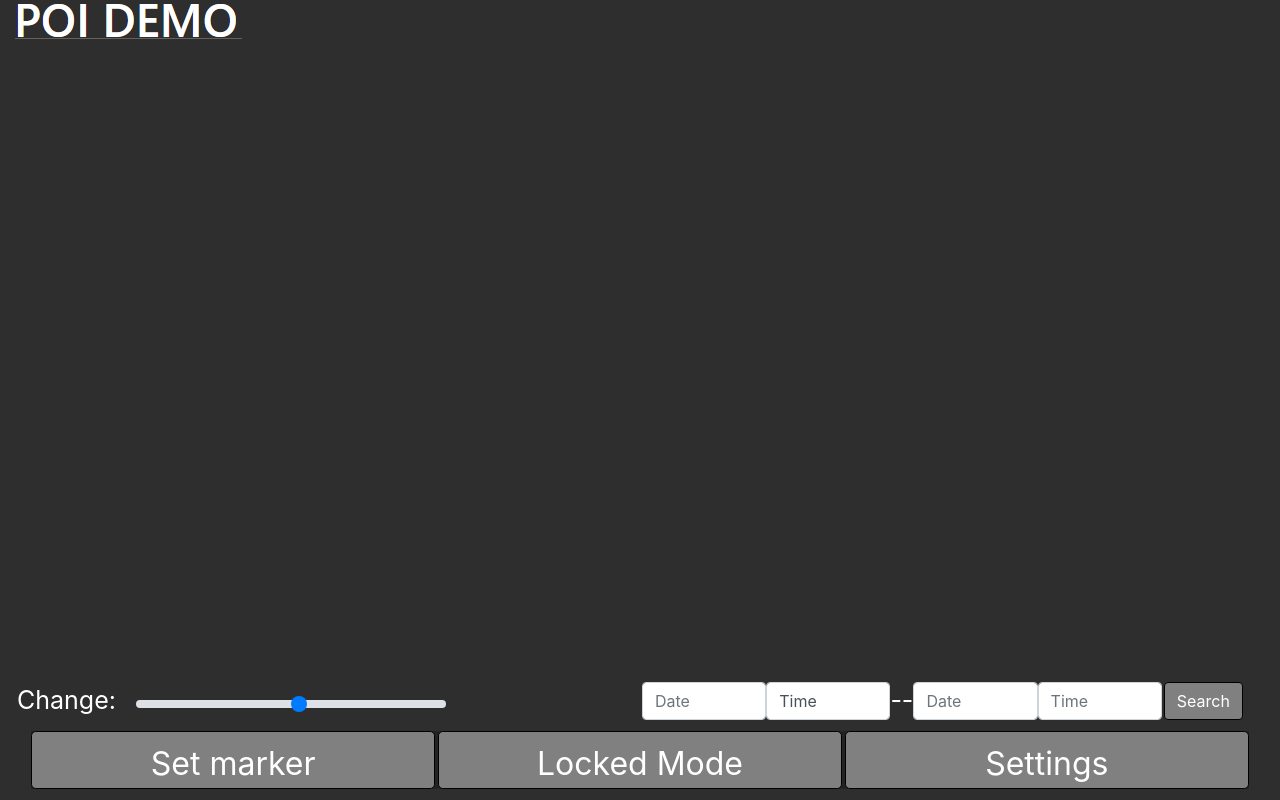
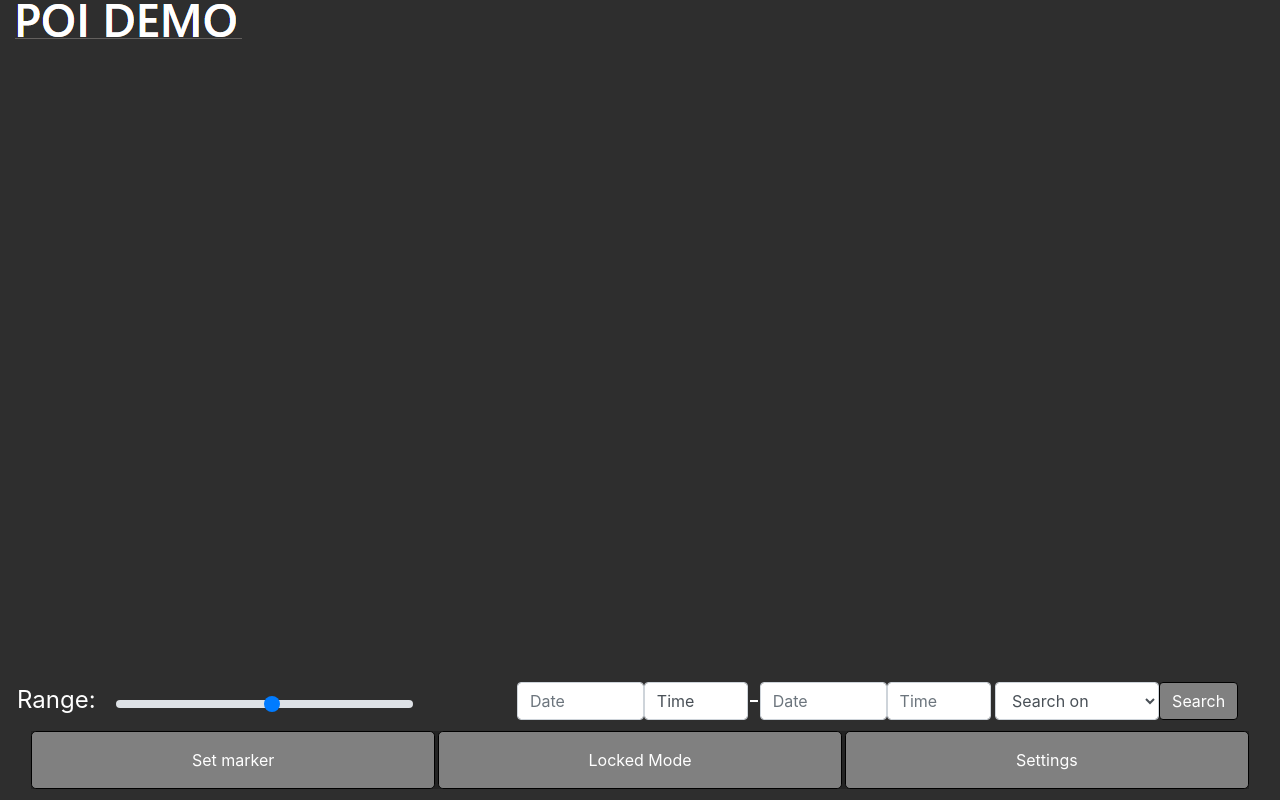
Before and after one commit to MTBorg/Place-of-interest, a Flask app: template server/templates/index.html in a window 1280 px wide. Run offline with Flask 2, Linux system fonts and the light colour scheme; the template is opened without the code that fills it, so the values that code supplies are empty; some libraries are stand-ins or nearby versions.

Commit message:
Added a search select
Back end can now know what the user wants to search for.

```diff
--- a/server/static/css/styles.css
+++ b/server/static/css/styles.css
@@ -26,47 +26,47 @@ body{
 #mapScaler {
     height: 80%;
     padding: 2px !important;
-    width: 50% !important;
+    width: 40% !important;
     clear: left !important;
     float: left !important;
 }
 #slideLabel {
-    font-size: 25px !important;
+    font-size: 1.5rem !important;
     color: white !important;
     clear: left !important;
     float: left !important;
 }
 #slider1 {
-    width: 50% !important;
+    width: 60% !important;
     margin-left: 20px !important;
     margin-top: 18px !important;
 }
 
 .date{
-	width: 20% !important;
+	width: 17% !important;
 	float: left !important;
 }
 .dateform {
     height: 80%;
     clear: left !important;
     clear: right !important;
-    width: 50% !important;
+    width: 60% !important;
     padding: 2px !important;
     float: right !important;
 }
 .time{
-	width: 20% !important;
+	width: 14% !important;
 	float: left !important;
 }
 #Cont{
 	height: 100%;
 }
 #row0{
-	height: 4%;
+	height: 5%;
 }
 
 #row1{
-	height: 81%;
+	height: 80%;
 	margin: auto !important;
 	width: 100% !important;
 	padding: 4px;
@@ -134,7 +134,7 @@ body{
 
 .but-graphics {
     height: 100% !important;
-    font-size: 2rem !important;
+    font-size: 1rem !important;
     background-color: grey !important;
     border: 1px solid black !important;
     transition: width 2s;
@@ -144,13 +144,18 @@ body{
     border: 1px solid white !important;
 }
 .but-graphics-search{
-    margin-left: 2px;
+	float: left;
 	color: white;
 	background-color: grey !important;
 	border: 1px solid black !important;
 	border-radius: 2px;
 	border-style: outline !Important;
 
+}
+#searchSelect{
+	margin-left:4px;
+	float: left;
+	width: 22%;
 }
 .but-graphics-search:hover {
 	cursor: pointer !important;
--- a/server/templates/index.html
+++ b/server/templates/index.html
@@ -24,16 +24,21 @@
                 <div class="col-sm-12 col-lg-12 date-margin mx-auto ">
 				<form method="post" id="date-form" action="" class="mx-auto">
 					<div id="mapScaler">
-						<p id="slideLabel"> Change:  </p>
+						<p id="slideLabel"> Range:  </p>
 						<input type="range" class="custom-range" id="slider1"  min="1" max="20" step="1" onchange="changeRange(this.value)">
 					</div>
 					<div class="form-group  dateform">
                         <input type="text" class="date form-control" name="start_date" min="2019-01-01"  placeholder="Date" onfocus="(this.type='date')">
 						<input type="text" class="time form-control" name="start_time" min="00:00" max="23:59 "value="Time" placeholder="Time" onfocus="(this.type='time')">
-						<p id="timeSeperator"> -- </P>
+						<p id="timeSeperator"> - </P>
                         <input type="text" class="date form-control" name="end_date" min="2019-01-01"  placeholder="Date" onfocus="(this.type='date')">
 						<input type="text" class="time form-control" name="end_time" min="00:00" max="23:59"  placeholder="Time" onfocus="(this.type='time')">
-
+						<select class="form-control" id="searchSelect">
+							<option disabled selected="selected">Search on</option>
+							<option value="Time"> Time only </option>
+							<option value="Area"> Area only</option>
+							<option value="Time_Area"> Time and Area </option>
+						</select>
                         <input id="latInput" name="lat" type="hidden">
                         <input id="lngInput" name="lng" type="hidden">
                         <input class="but-graphics-search btn" type="submit" name="submit" value="Search">
@@ -115,7 +120,7 @@
             Marker = new google.maps.Marker({
                 position: new google.maps.LatLng(lat.value, lng.value),
                 map: map,
-                icon: "http://maps.google.com/mapfiles/arrow.png",
+                icon: "http://maps.google.com/mapfiles/dir_0.png",
                 title: "Updated location",
             });
         }
```
